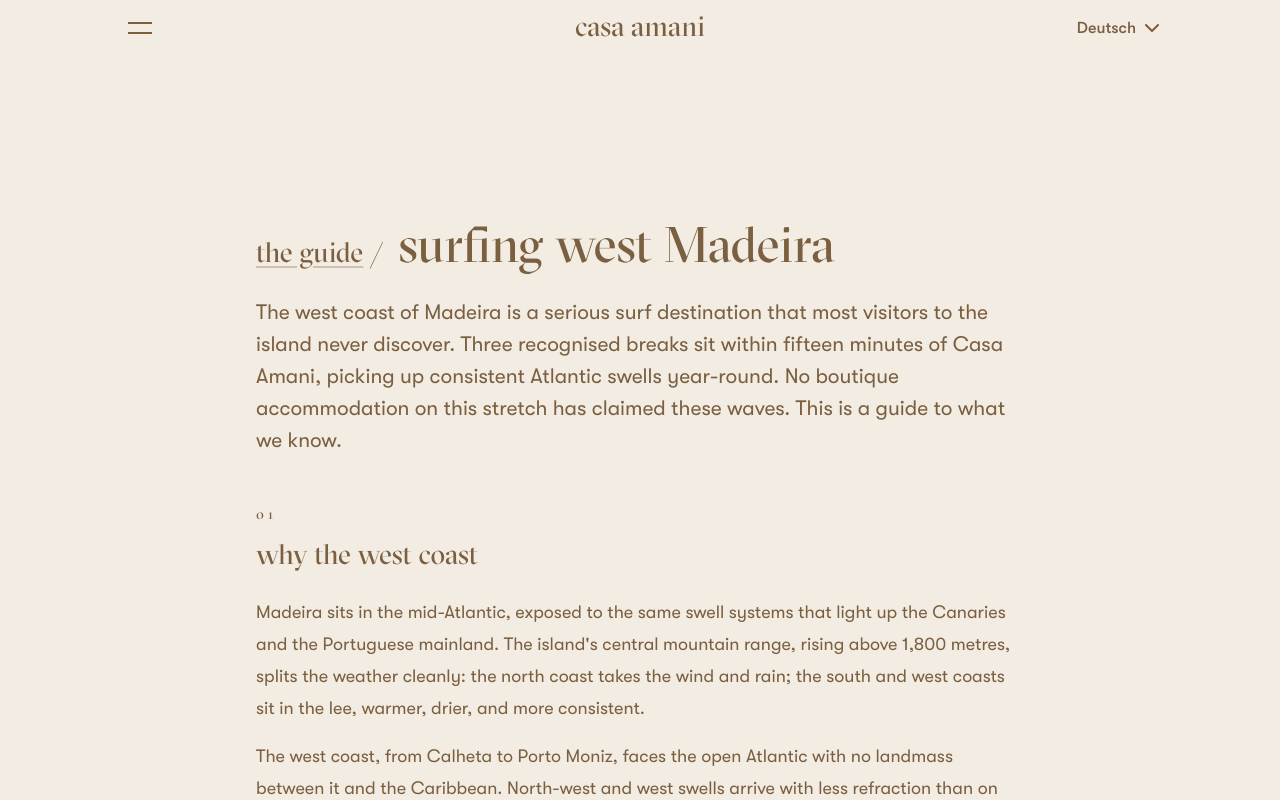
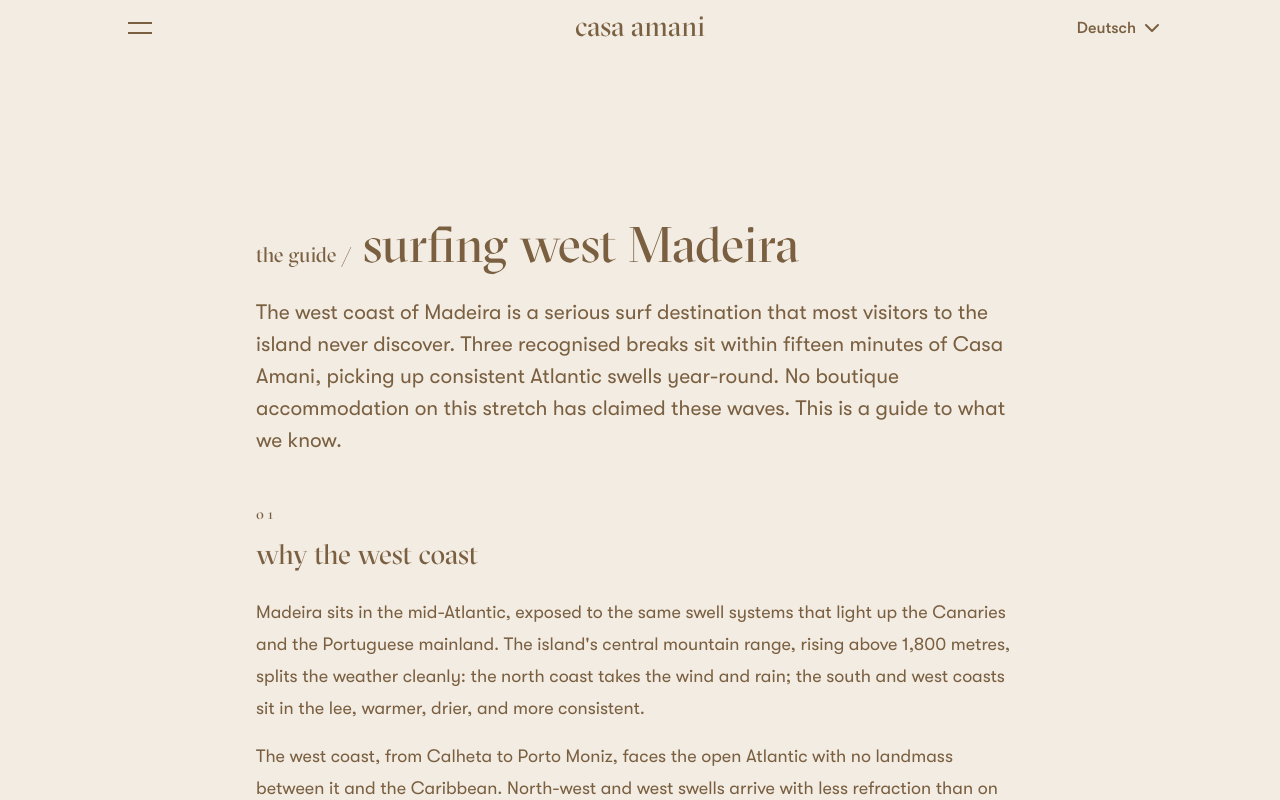
Before and after one commit to filiperoque/casa-amani, a Next.js app: page /de/the-guide/surf in a window 1280 px wide. Shown: the top 800 px of the page. Built offline with nearby package versions, Linux system fonts and the light colour scheme.

Commit message:
Breadcrumb craft: drop underline, fix prefix at intro size
Underlines are reserved for prose text links; the crumb affordance is
the pattern plus a hover dim. Prefix no longer scales with breakpoints,
holding a ~2.4:1 title ratio; slash tucked to the prefix with more air
before the title.

```diff
--- a/openspec/changes/design-system/specs/design-tokens/spec.md
+++ b/openspec/changes/design-system/specs/design-tokens/spec.md
@@ -57,7 +57,7 @@
 - **THEN** its text exists verbatim elsewhere on the same page
 
 ### Requirement: Editorial breadcrumbs on guide subpages
-Guide subpages SHALL show an editorial breadcrumb as the title composition itself: "the guide /" as a smaller linked prefix (intro/title-sm) baseline-aligned with the page h1 at full title scale, inside nav[aria-label=Breadcrumb]; the h1 contains only the page name. Card grids SHALL use text-body for descriptions (text-prose is reserved for reading columns) and SHALL NOT use opacity washes for state.
+Guide subpages SHALL show an editorial breadcrumb as the title composition itself: "the guide /" as a smaller linked prefix (fixed intro size, no underline) baseline-aligned with the page h1 at full title scale, inside nav[aria-label=Breadcrumb]; the h1 contains only the page name. Card grids SHALL use text-body for descriptions (text-prose is reserved for reading columns) and SHALL NOT use opacity washes for state.
 
 #### Scenario: New guide subpage
 - **WHEN** a guide subpage renders
--- a/src/components/Breadcrumbs.tsx
+++ b/src/components/Breadcrumbs.tsx
@@ -1,8 +1,9 @@
 /**
  * Editorial breadcrumb title: the page title IS the breadcrumb.
- * "the guide / land" as one baseline-aligned composition; the parent
- * is a smaller linked prefix (title-sm), the current page is the h1
- * at full title scale. Semantically: nav landmark + clean h1.
+ * "the guide /" as a small linked prefix (fixed at intro size so the
+ * title leads by a full ~2.4:1 step), baseline-aligned with the h1.
+ * No underline: underlines belong to prose text links only; the link
+ * affordance here is the breadcrumb pattern itself plus a hover dim.
  * Editorial pages only.
  */
 interface BreadcrumbTitleProps {
@@ -17,14 +18,14 @@
   title,
 }: BreadcrumbTitleProps) {
   return (
-    <div className="mb-6 flex flex-wrap items-baseline gap-x-4">
+    <div className="mb-6 flex flex-wrap items-baseline gap-x-3">
       <nav
         aria-label="Breadcrumb"
-        className="font-display text-intro text-brown md:text-title-sm"
+        className="font-display text-intro text-brown"
       >
         <a
           href={parentHref}
-          className="underline decoration-brown/30 underline-offset-4 transition-colors hover:decoration-brown"
+          className="transition-opacity hover:opacity-80"
         >
           {parentLabel}
         </a>
```
Also changed, not shown: .stitch/DESIGN.md.
